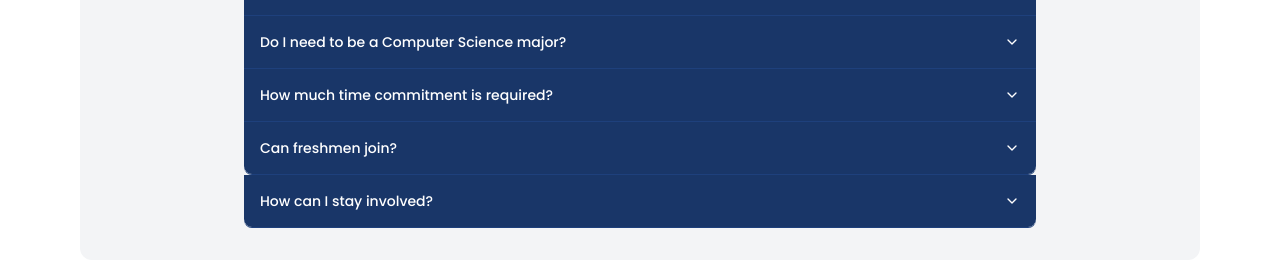
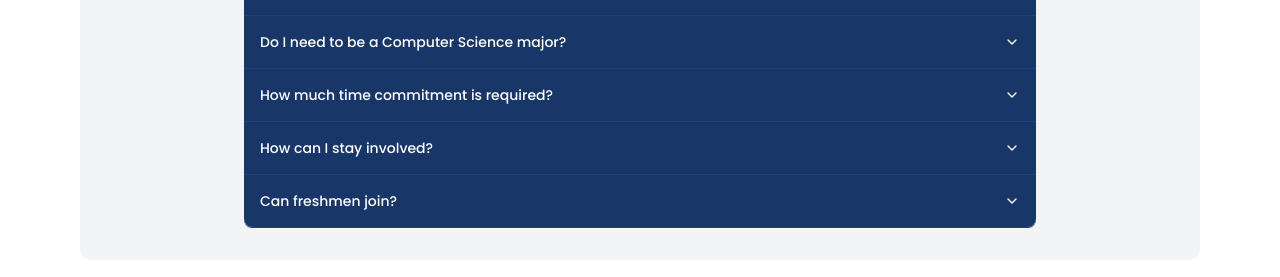
Before and after one commit to acmpsu/website, a Next.js app: page /join in a window 1280 px wide. Shown: the part 1006-1283 px from the top of the page. Built offline with nearby package versions, Linux system fonts and the light colour scheme.

Commit message:
fix corners on accordionitem

```diff
--- a/app/(pages)/join/page.tsx
+++ b/app/(pages)/join/page.tsx
@@ -166,8 +166,20 @@ export default function Join() {
                 </AccordionContent>
               </AccordionItem>
 
+              <AccordionItem value="item-4" className="bg-white">
+                <AccordionTrigger className="pl-4 pr-4 bg-[#193668]">
+                  How can I stay involved?
+                </AccordionTrigger>
+                <AccordionContent className="pl-4 pr-4 text-white bg-[#193668]">
+                  To stay involved, attend our weekly meetings and participate
+                  in our workshops. We're often looking for more help, so you
+                  can also consider joining a committee to get involved in the
+                  production of workshops!
+                </AccordionContent>
+              </AccordionItem>
+
               <AccordionItem
-                value="item-4"
+                value="item-5"
                 className="bg-white rounded-b-lg [&[data-state=open]]:rounded-b-none"
               >
                 <AccordionTrigger className="pl-4 pr-4 bg-[#193668] rounded-b-lg [&[data-state=open]]:rounded-b-none">
@@ -176,21 +188,6 @@ export default function Join() {
                 <AccordionContent className="pl-4 pr-4 text-white bg-[#193668] rounded-b-lg">
                   Absolutely! We encourage freshmen to join early to make the
                   most of networking and learning opportunities.
-                </AccordionContent>
-              </AccordionItem>
-
-              <AccordionItem
-                value="item-4"
-                className="bg-white rounded-b-lg [&[data-state=open]]:rounded-b-none"
-              >
-                <AccordionTrigger className="pl-4 pr-4 bg-[#193668] rounded-b-lg [&[data-state=open]]:rounded-b-none">
-                  How can I stay involved?
-                </AccordionTrigger>
-                <AccordionContent className="pl-4 pr-4 text-white bg-[#193668] rounded-b-lg">
-                  To stay involved, attend our weekly meetings and participate
-                  in our workshops. We're often looking for more help, so you
-                  can also consider joining a committee to get involved in the
-                  production of workshops!
                 </AccordionContent>
               </AccordionItem>
             </Accordion>
```
